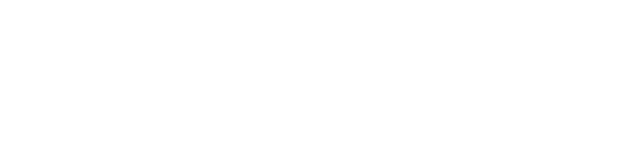
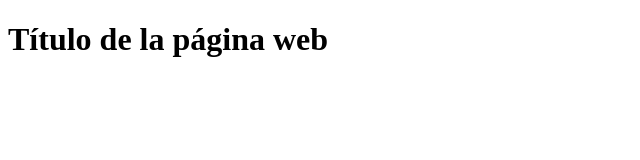
Before and after one commit to AnitaMartinez/clase-git-promo-a, a plain HTML site: page index.html in a window 1280 px wide. Shown: the whole page, without its empty margins (0-640 px from the left). Drawn offline with Linux system fonts and the light colour scheme.

Commit message:
Created header

```diff
--- a/index.html
+++ b/index.html
@@ -8,7 +8,9 @@
 </head>
 
 <body>
-
+    <header>
+        <h1>Título de la página web</h1>
+    </header>
 </body>
 
 </html>
```
